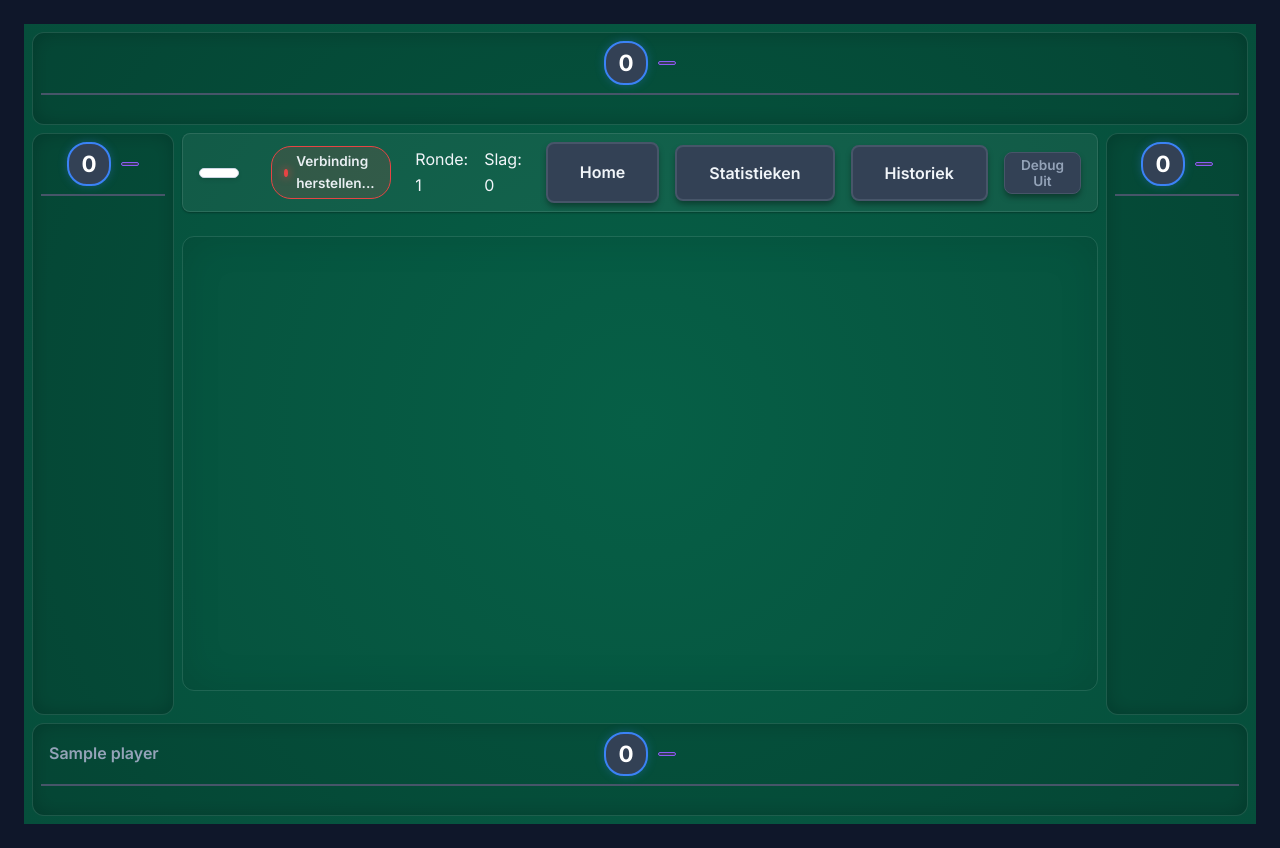
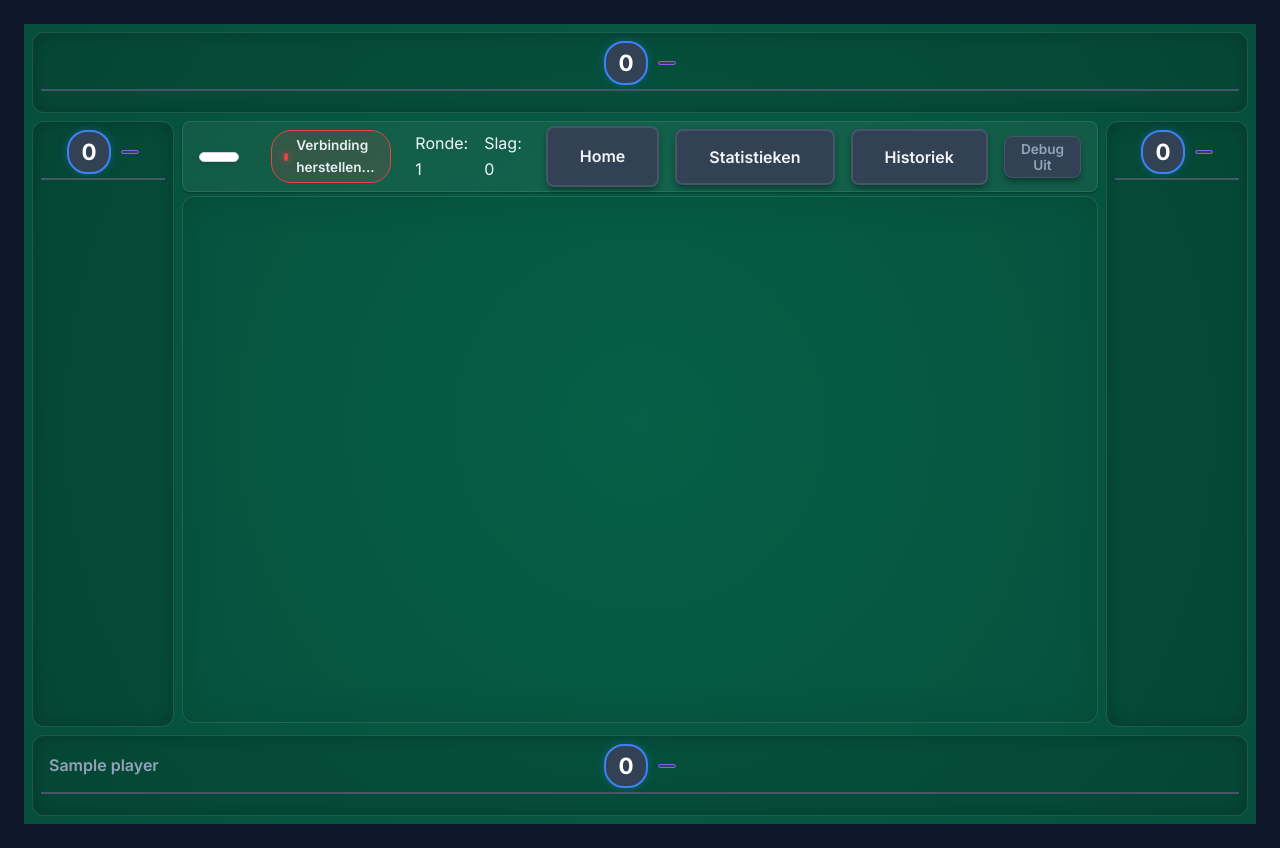
Before and after one commit to mark-vandenbroeck/Wiezen, a Flask app: template templates/game.html in a window 1280 px wide. Run offline with Flask 3, Linux system fonts and the light colour scheme; tables that the repository leaves empty hold one stand-in row (values such as "Sample post"); the template is opened without the code that fills it: values that come from a table or form of the project are taken from there, most other values are stand-ins (such as "Sample title", 1, 10 or a date in 2020); data that the repository does not hold is empty.

Commit message:
UI: Reduce height of info bars and optimize game board layout

```diff
--- a/static/css/style.css
+++ b/static/css/style.css
@@ -331,11 +331,11 @@
     display: flex;
     justify-content: center;
     align-items: center;
-    margin-bottom: var(--spacing-md);
-    padding-bottom: var(--spacing-sm);
+    margin-bottom: var(--spacing-sm);
+    padding-bottom: var(--spacing-xs);
     border-bottom: 2px solid var(--border-color);
     position: relative;
-    min-height: 40px;
+    min-height: 30px;
 }
 
 .player-name {
@@ -448,19 +448,19 @@
     grid-area: center;
     display: flex;
     flex-direction: column;
-    gap: var(--spacing-lg);
+    gap: var(--spacing-xs);
 }
 
 .game-info {
     background-color: rgba(255, 255, 255, 0.05);
     border: 1px solid rgba(255, 255, 255, 0.1);
     border-radius: var(--radius-md);
-    padding: var(--spacing-sm) var(--spacing-md);
+    padding: var(--spacing-xs) var(--spacing-md);
     display: flex;
     justify-content: space-between;
     align-items: center;
     box-shadow: var(--shadow-sm);
-    min-height: 50px;
+    min-height: 40px;
 }
 
 .trump-info,
@@ -582,7 +582,7 @@
 
 .game-controls {
     display: flex;
-    gap: var(--spacing-md);
+    gap: var(--spacing-sm);
     justify-content: center;
 }
 
```
